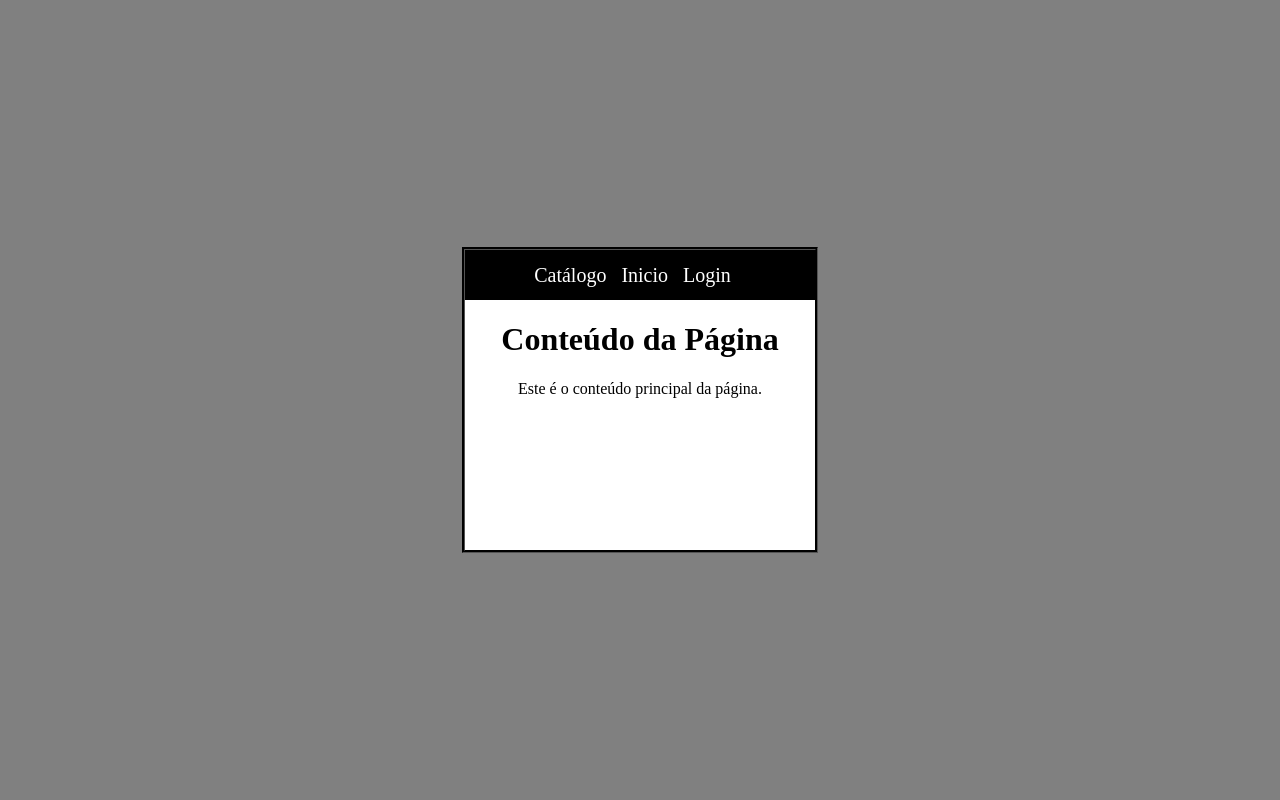
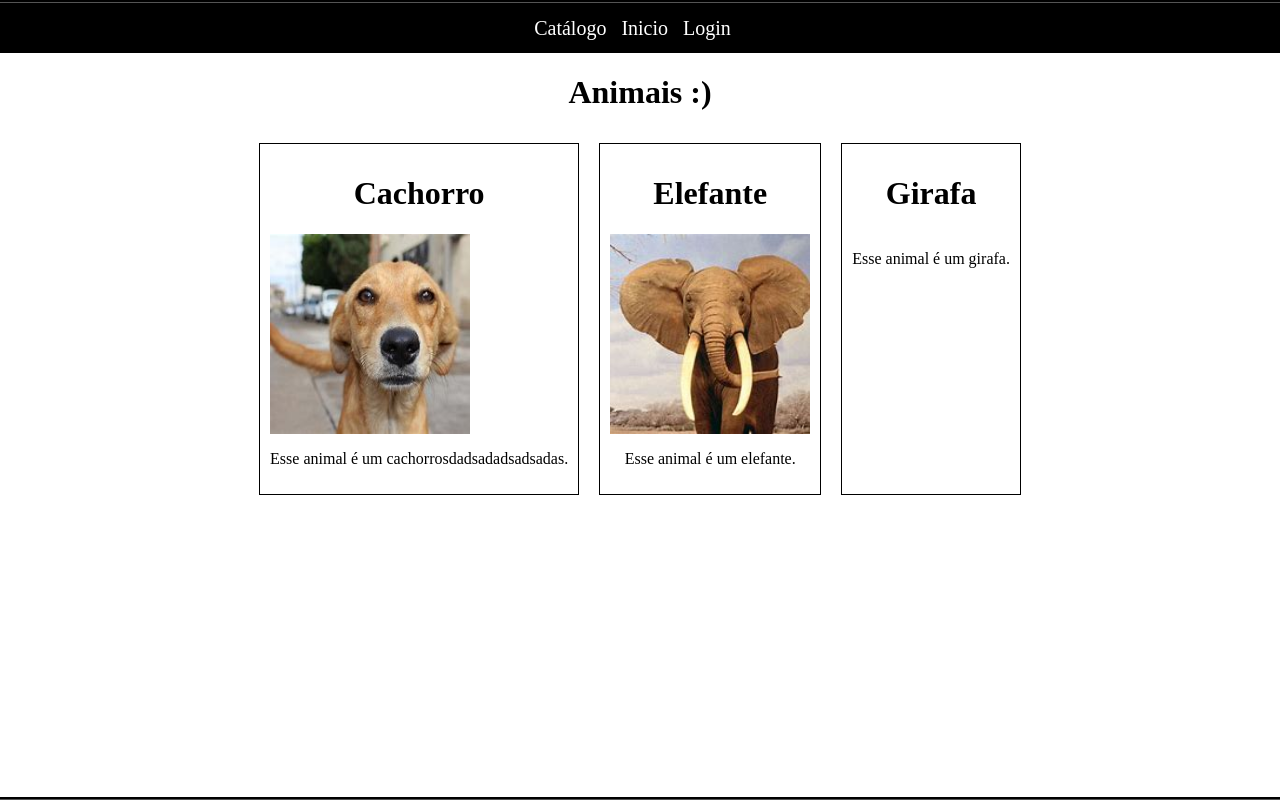
Before and after one commit to PedroWu7/zoologico-terra-selvagem, a PHP site: page /zoologico-terra-selvagem/ in a window 1280 px wide. Run offline with PHP 8.4, Linux system fonts and the light colour scheme.

Commit message:
Adicionado login e Adicionado catálogo de Animal

```diff
--- a/index.php
+++ b/index.php
@@ -7,14 +7,46 @@
     <link rel="stylesheet" href="style.css">
 </head>
 <style>
+    .animais{
+        display: flex;
+        flex-direction: row;
 
+    }
+    .animal{
+        display: flex;
+        border-color: black;
+        border: 1px solid;
+        margin: 10px;
+        padding: 10px;
+        flex-direction: column;
+
+    }
+    .animal img{
+        width: 200px;
+        height: 200px;
+    }
 </style>
 <body>
     <div class="main">
         <?php include("cabecalho.html") ?>
         <div class="conteudo">
-            <h1>Conteúdo da Página</h1>
-            <p>Este é o conteúdo principal da página.</p>
+            <h1>Animais :)</h1>
+            <div class="animais">
+                <div class="animal" >
+                    <h1>Cachorro</h1>
+                    <img src = "cachorro.jpg">
+                    <p>Esse animal é um cachorrosdadsadadsadsadas.</p>
+                </div>
+                <div class="animal" >
+                    <h1>Elefante</h1>
+                    <img src = "elefante.jpg">
+                    <p>Esse animal é um elefante.</p>
+                </div>
+                <div class="animal" >
+                    <h1>Girafa</h1>
+                    <p>Esse animal é um girafa.</p>
+                </div>
+            </div>
         </div>
     </div>
 </body>
--- a/style.css
+++ b/style.css
@@ -21,8 +21,8 @@ body {
     align-items: center;
     text-align: center;
     border-style: groove;
-    width: 350px;
-    height: 300px;
+    width: 100%;
+    height: 100%;
     border-color: black;
     background-color: white;
 }
```
Also changed, not shown: admin.php (added, +21 -0 lines), login.php (+17 -1 lines), cachorro.jpg (added), elefante.jpg (added).
